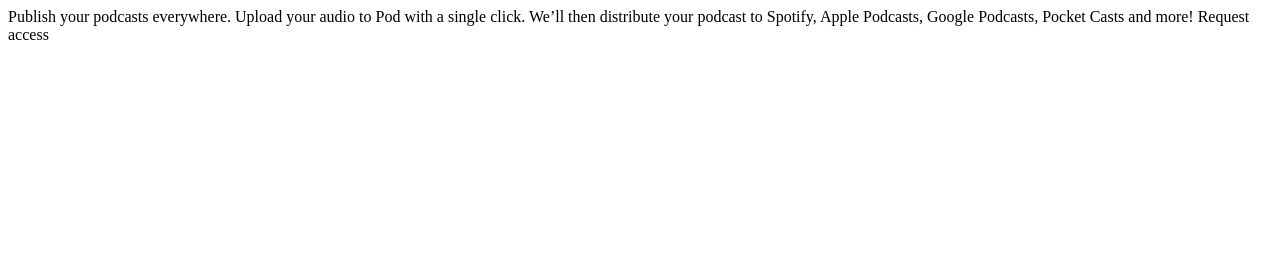
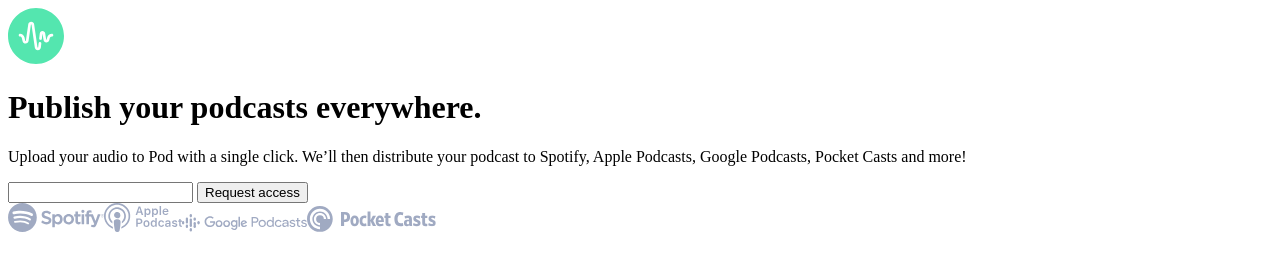
Before and after one commit to LukasT1/fm-newbie-pod-request-access-landing-page, a website: page src/index.html in a window 1280 px wide. Drawn offline with Linux system fonts and the light colour scheme; a web font is replaced by a local one.

Commit message:
build index.html structure

```diff
--- a/src/index.html
+++ b/src/index.html
@@ -20,8 +20,41 @@
     <title>Frontend Mentor | Pod request access landing page</title>
   </head>
   <body>
-    Publish your podcasts everywhere. Upload your audio to Pod with a single
-    click. We’ll then distribute your podcast to Spotify, Apple Podcasts, Google
-    Podcasts, Pocket Casts and more! Request access
+    <div class="container">
+      <nav class="nav">
+        <img src="assets/desktop/logo.svg" alt="" />
+      </nav>
+      <main class="content">
+        <h1 class="content__heading">Publish your podcasts everywhere.</h1>
+        <p class="content__text text-2">
+          Upload your audio to Pod with a single click. We’ll then distribute
+          your podcast to Spotify, Apple Podcasts, Google Podcasts, Pocket Casts
+          and more!
+        </p>
+        <form action="" class="content__form">
+          <input class="content__form-input" type="text" />
+          <button class="content__form-btn">Request access</button>
+        </form>
+        <div class="content__podcasts">
+          <img
+            src="assets/desktop/spotify.svg"
+            alt="Spotify logo"
+            class="content__podcasts-item"
+          /><img
+            src="assets/desktop/apple-podcast.svg"
+            alt="Apple Podcast logo"
+            class="content__podcasts-item"
+          /><img
+            src="assets/desktop/google-podcasts.svg"
+            alt="Google podcast logo"
+            class="content__podcasts-item"
+          /><img
+            src="assets/desktop/pocket-casts.svg"
+            alt="Pocket Cast logo"
+            class="content__podcasts-item"
+          />
+        </div>
+      </main>
+    </div>
   </body>
 </html>
```
Also changed, not shown: src/sass/components/_buttons.scss (added), src/sass/components/_forms.scss (added), src/style.css (added), 1 other file.
